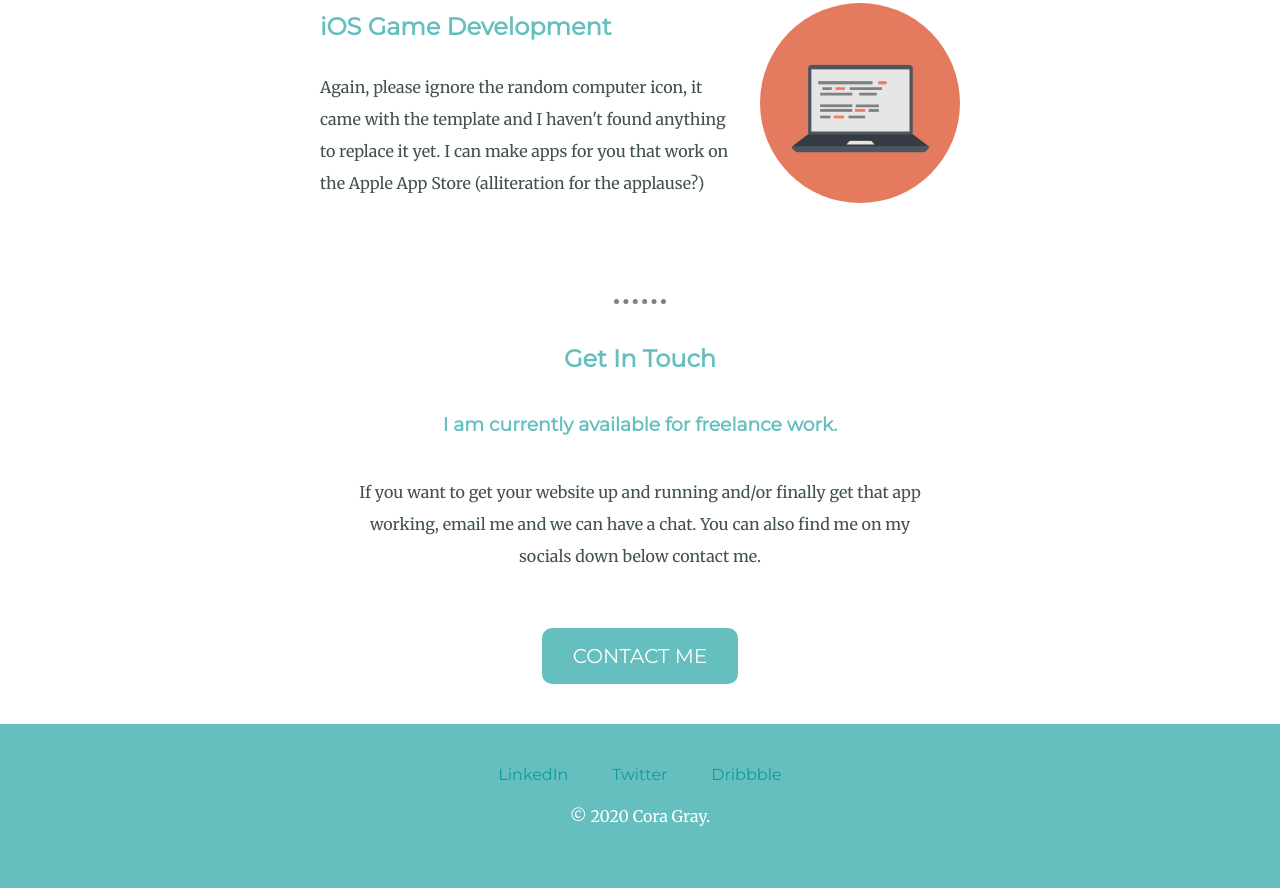
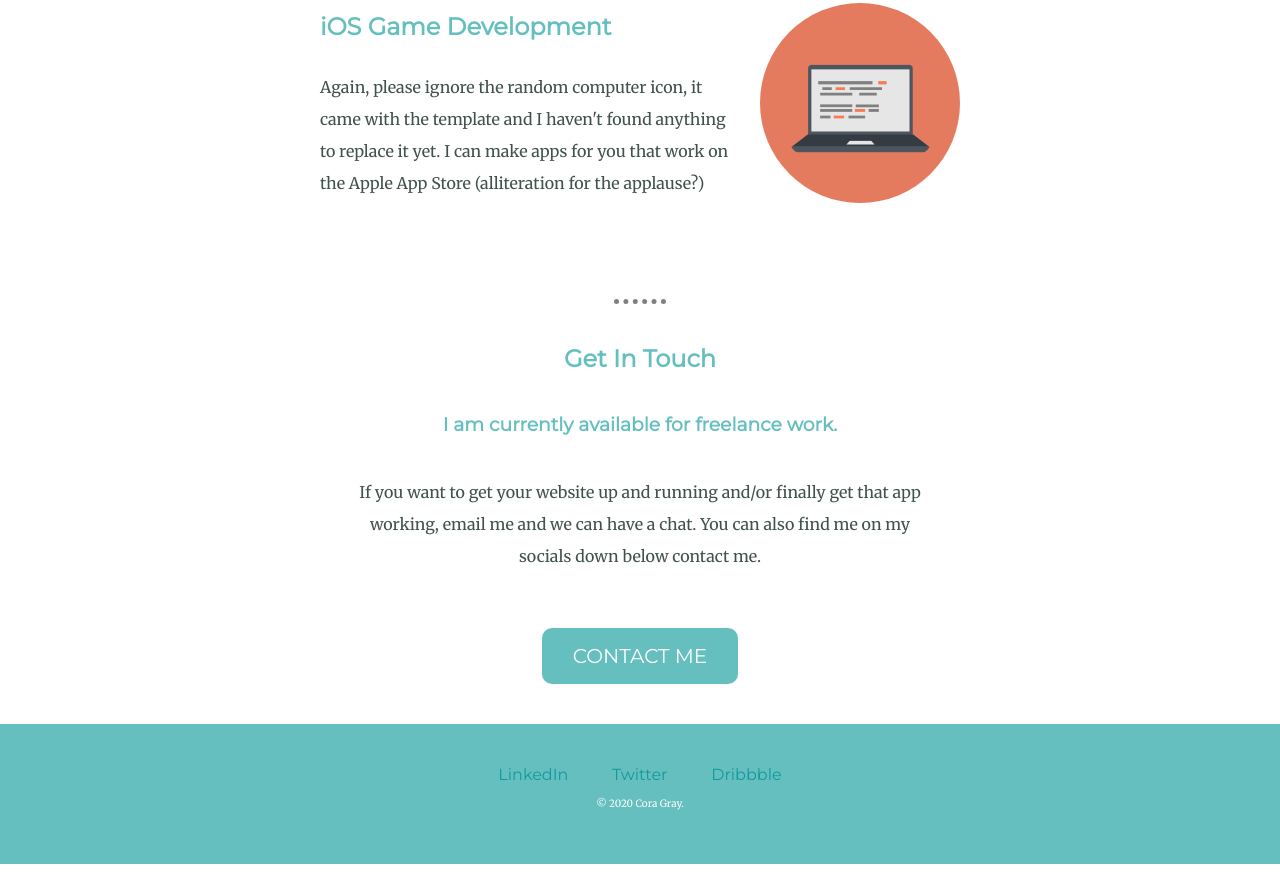
Before and after one commit to CoraGray/portfolio, a plain HTML site: page index.html in a window 1280 px wide. Shown: the part 1768-2656 px from the top of the page. After the commit the page ends 2632 px from the top, so only its background shows below. Drawn offline with Linux system fonts and the light colour scheme.

Commit message:
Update styles.css

```diff
--- a/css/styles.css
+++ b/css/styles.css
@@ -139,7 +139,7 @@ hr {
 
 .copywrite {
   color: white;
-  font-family: 10px;
+  font-size: 10px;
 }
 
 a{
```
